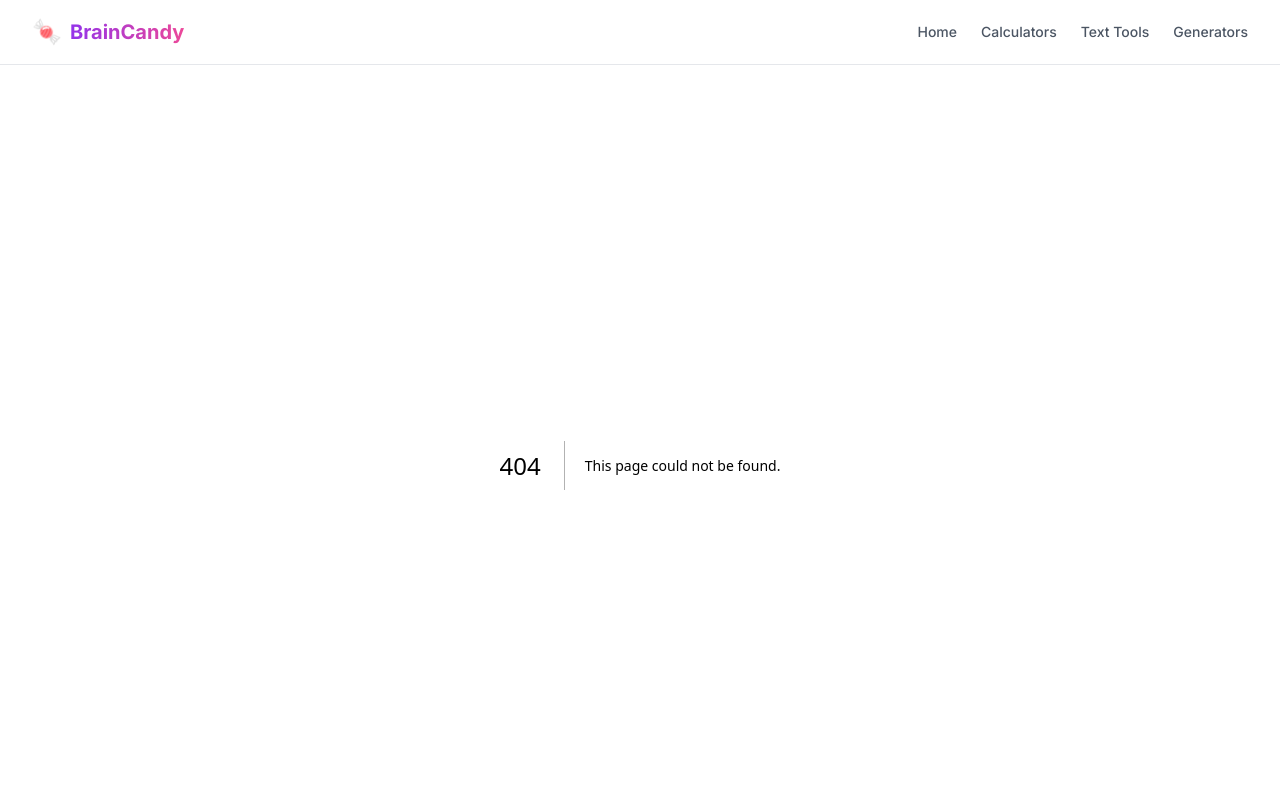
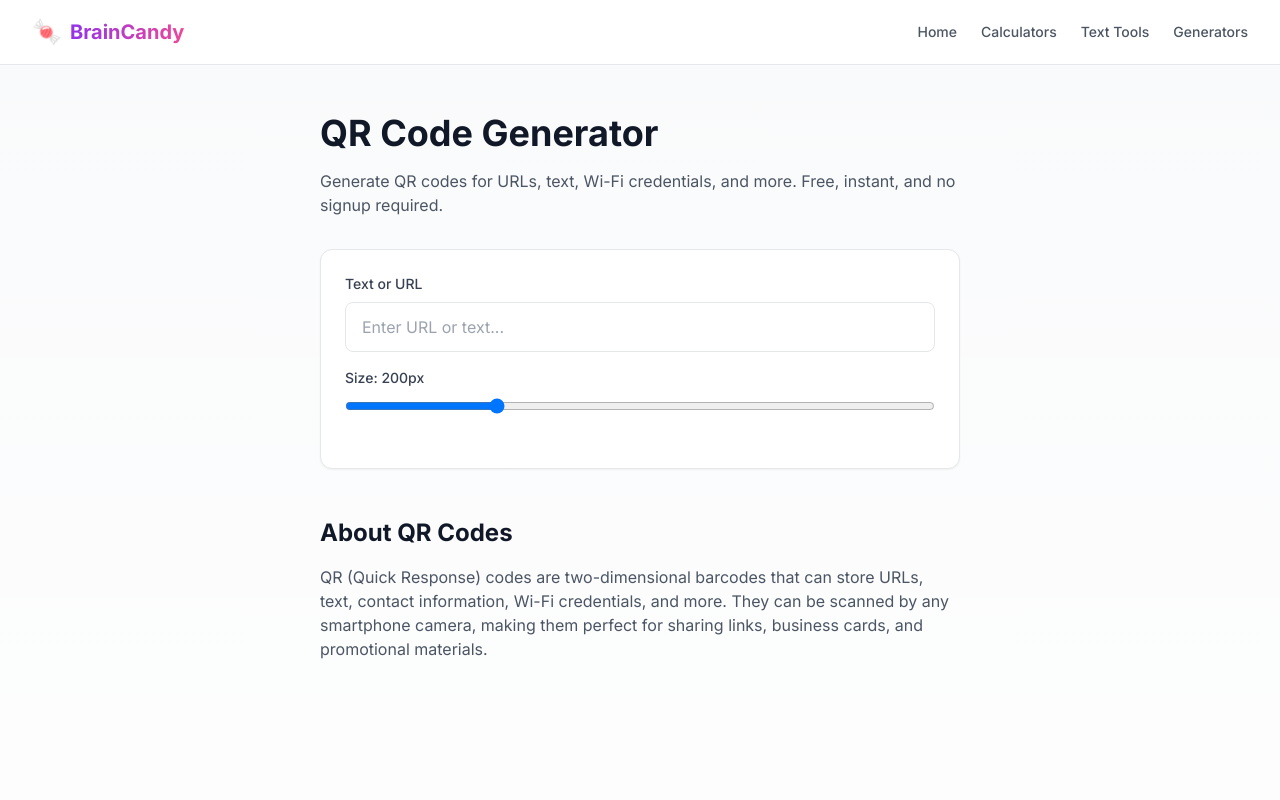
Before and after one commit to rogergrubb/braincandy-website, a Next.js app: page /qr-code-generator in a window 1280 px wide. Before the commit this address had no page. Shown: the top 800 px of the page. Built offline with nearby package versions, Linux system fonts and the light colour scheme.

Commit message:
Add QR Code Generator component

```diff
--- /dev/null
+++ b/src/app/qr-code-generator/page.tsx
@@ -0,0 +1,26 @@
+"use client";
+import { useState } from "react";
+
+export default function QRCodeGenerator() {
+  const [text, setText] = useState("");
+  const [size, setSize] = useState(200);
+  const qrUrl = text ? "https://api.qrserver.com/v1/create-qr-code/?size=" + size + "x" + size + "&data=" + encodeURIComponent(text) : "";
+
+  return (
+    <div className="max-w-2xl mx-auto px-4 py-12">
+      <h1 className="text-3xl md:text-4xl font-bold text-gray-900 mb-4">QR Code Generator</h1>
+      <p className="text-gray-600 mb-8">Generate QR codes for URLs, text, Wi-Fi credentials, and more. Free, instant, and no signup required.</p>
+      <div className="bg-white rounded-xl shadow-sm border p-6">
+        <div className="mb-4"><label className="block text-sm font-medium text-gray-700 mb-2">Text or URL</label><input type="text" value={text} onChange={e => setText(e.target.value)} placeholder="Enter URL or text..." className="w-full px-4 py-3 border rounded-lg focus:ring-2 focus:ring-purple-500" /></div>
+        <div className="mb-6"><label className="block text-sm font-medium text-gray-700 mb-2">Size: {size}px</label><input type="range" min="100" max="500" value={size} onChange={e => setSize(Number(e.target.value))} className="w-full" /></div>
+        {qrUrl && (
+          <div className="text-center">
+            <img src={qrUrl} alt="QR Code" className="mx-auto mb-4 rounded-lg" width={size} height={size} />
+            <a href={qrUrl} download="qrcode.png" className="inline-block px-6 py-2 bg-purple-600 text-white rounded-lg hover:bg-purple-700">Download PNG</a>
+          </div>
+        )}
+      </div>
+      <div className="prose max-w-none mt-12"><h2 className="text-2xl font-bold text-gray-900">About QR Codes</h2><p className="text-gray-600 mt-4">QR (Quick Response) codes are two-dimensional barcodes that can store URLs, text, contact information, Wi-Fi credentials, and more. They can be scanned by any smartphone camera, making them perfect for sharing links, business cards, and promotional materials.</p></div>
+    </div>
+  );
+}
```
